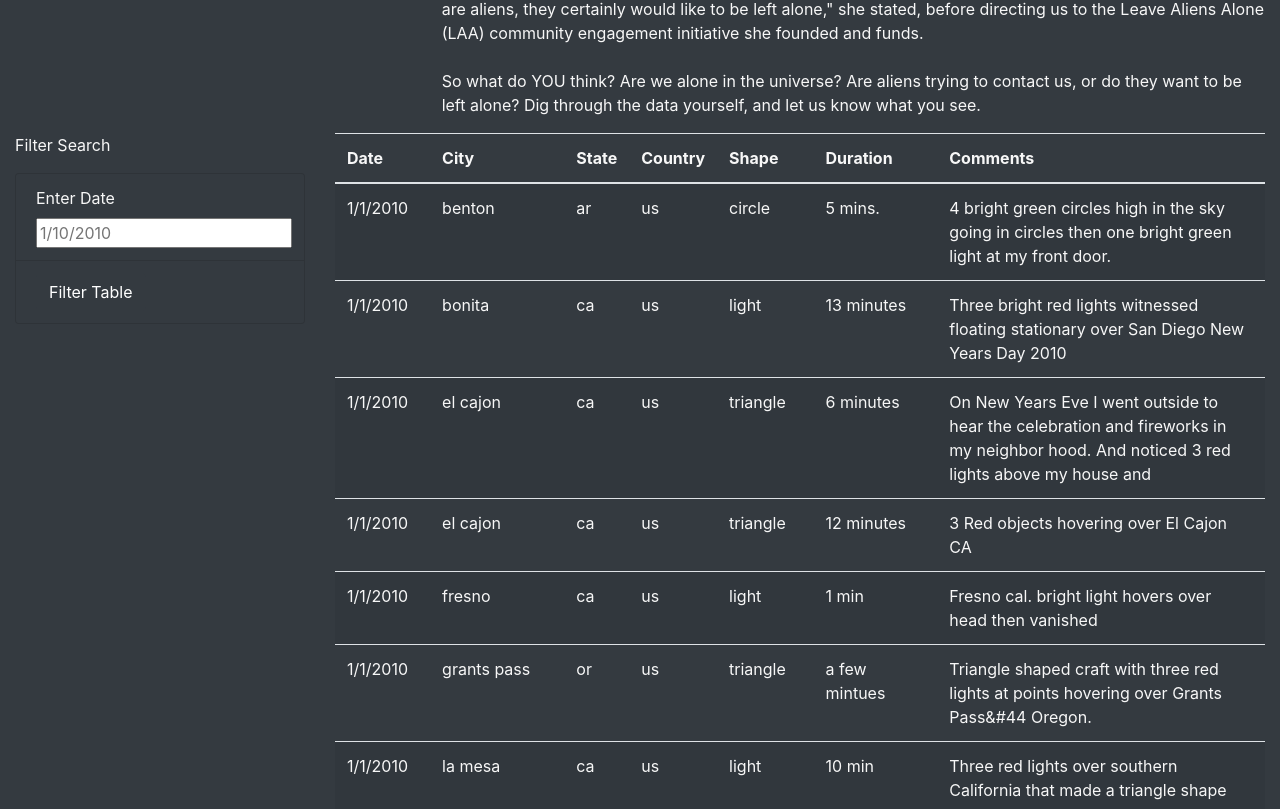
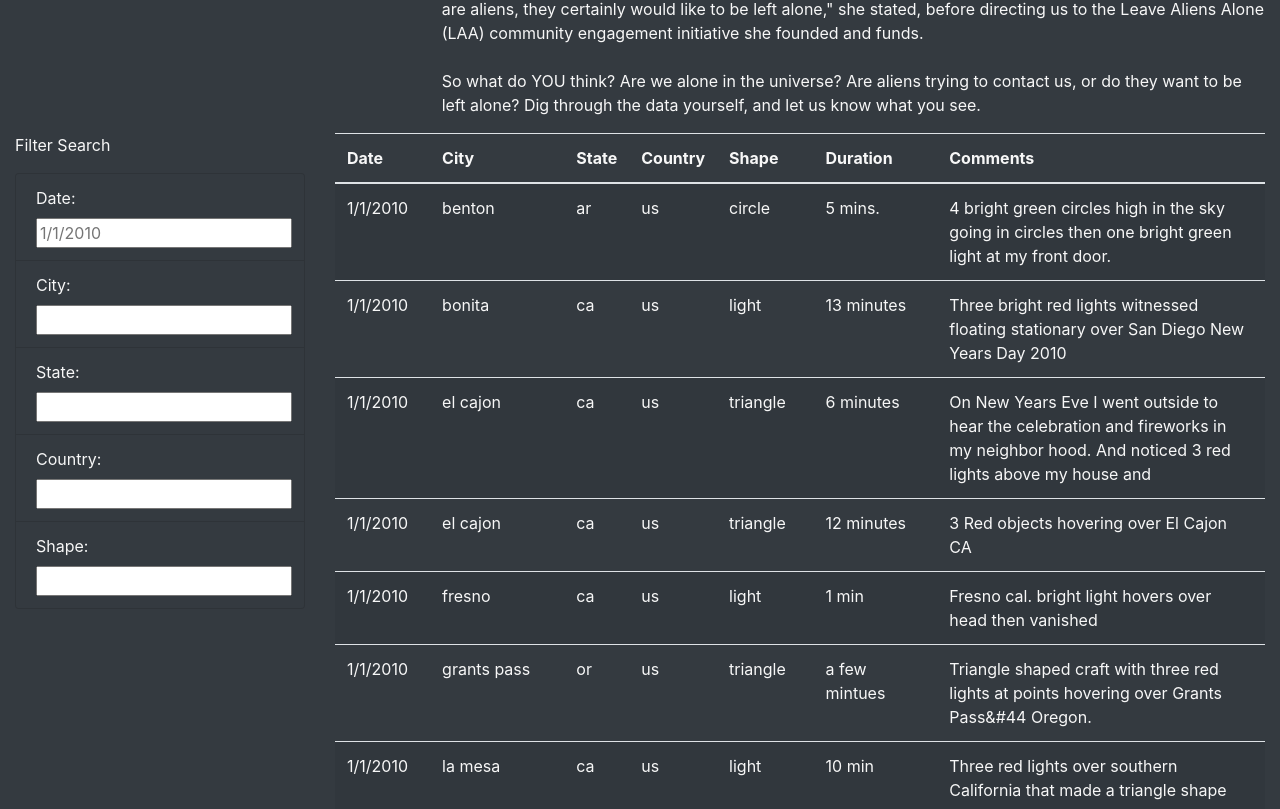
Before and after one commit to bmichels09/UFOs, a plain HTML site: page index.html in a window 1280 px wide. Shown: the part 606-1415 px from the top of the page. Drawn offline with nearby package versions, Linux system fonts and the light colour scheme.

Commit message:
Finished updateFilters function

```diff
--- a/index.html
+++ b/index.html
@@ -41,11 +41,24 @@
                     </form>
                     <ul class="list-group bg-dark">
                         <li class="list-group-item bg-dark">
-                            <label for="date">Enter Date</label>
-                            <input type="text" placeholder="1/10/2010" id="datetime" />
+                            <label for="date">Date:</label>
+                            <input type="text" id="datetime" placeholder="1/1/2010" />
                         </li>
                         <li class="list-group-item bg-dark">
-                            <button id="filter-btn" type="button" class="btn btn-dark">Filter Table</button>
+                            <label for="date">City:</label>
+                            <input type="text" id="city" />
+                        </li>
+                        <li class="list-group-item bg-dark">
+                            <label for="date">State:</label>
+                            <input type="text" id="state" />
+                        </li>
+                        <li class="list-group-item bg-dark">
+                            <label for="date">Country:</label>
+                            <input type="text" id="country" />
+                        </li>
+                        <li class="list-group-item bg-dark">
+                            <label for="date">Shape:</label>
+                            <input type="text" id="shape" />
                         </li>
                     </ul>
                 </div>
--- a/static/js/app.js
+++ b/static/js/app.js
@@ -24,21 +24,36 @@ function buildTable(data) {
 }
 
 // 1. Create a variable to keep track of all the filters as an object.
-
+var filters = [];
 
 // 3. Use this function to update the filters.
 function updateFilters() {
 
     // 4a. Save the element that was changed as a variable.
+    let changedFilter = d3.select(this);
 
     // 4b. Save the value that was changed as a variable.
+    let changedFilterVal = changedFilter.val;
 
     // 4c. Save the id of the filter that was changed as a variable.
-
+    let changedFilterId = changedFilter.id;
 
     // 5. If a filter value was entered then add that filterId and value
     // to the filters list. Otherwise, clear that filter from the filters object.
 
+    // Clear the filter if it's already specified (to avoid having duplicates)
+    let existingFilterIndex = filters.findIndex(filter => filter.property === changedFilterId);
+    if (existingFilterIndex > -1) {
+        filters = filters.splice(existingFilterIndex, 1);
+    }
+
+    // If there's a new value for the filter, add it to the filters array
+    if (changedFilterVal) {
+        filters.append({
+            property: changedFilterId,
+            value: changedFilterVal
+        });
+    }
 
     // 6. Call function to apply all filters and rebuild the table
     filterTable();
@@ -60,7 +75,11 @@ function updateFilters() {
   }
 
   // 2. Attach an event to listen for changes to each filter
-
+  d3.selectAll("#datetime").on("change", updateFilters);
+  d3.selectAll("#city").on("change", updateFilters);
+  d3.selectAll("#state").on("change", updateFilters);
+  d3.selectAll("#country").on("change", updateFilters);
+  d3.selectAll("#shape").on("change", updateFilters);
 
   // Build the table when the page loads
   buildTable(tableData);
```
